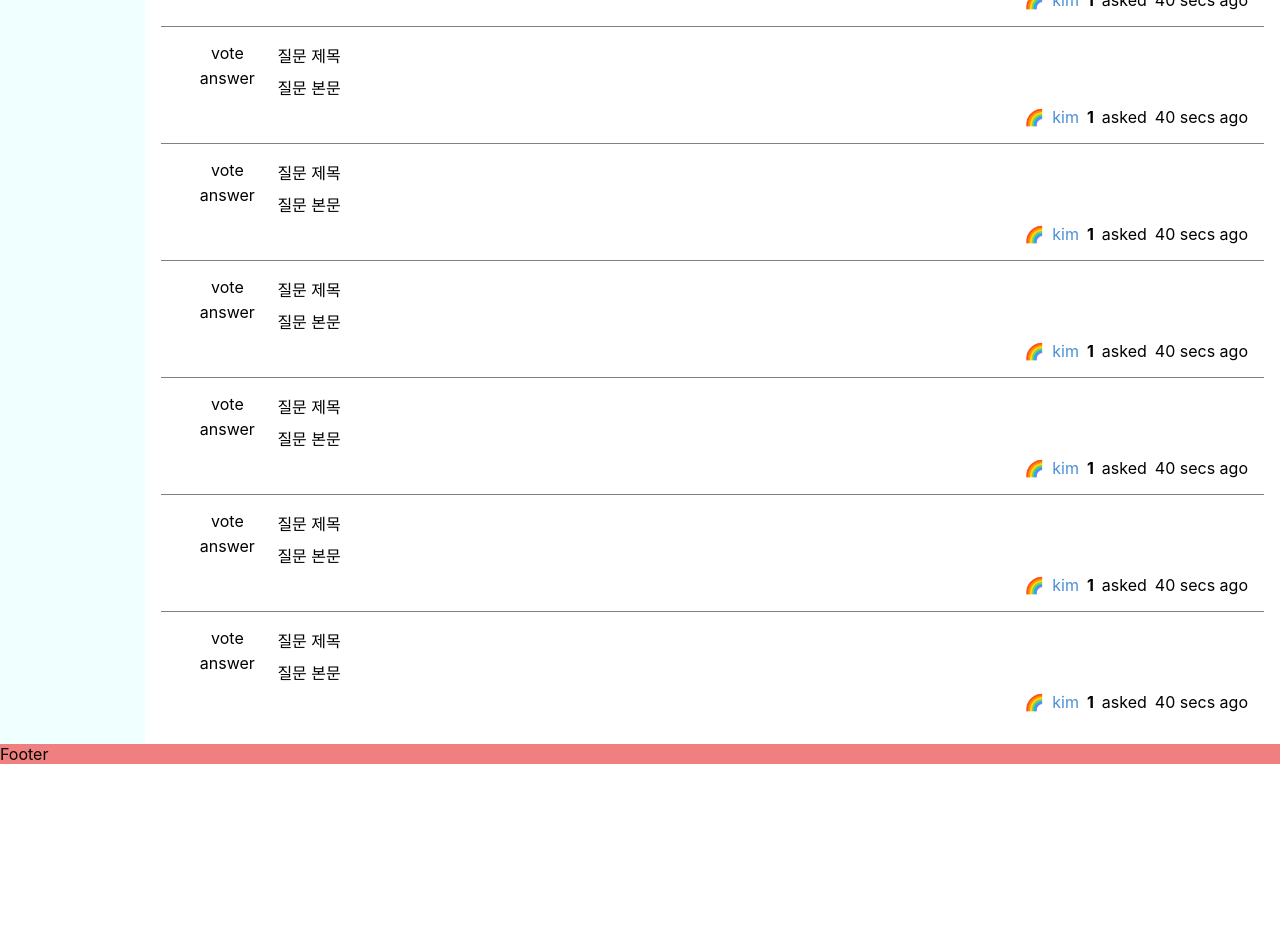
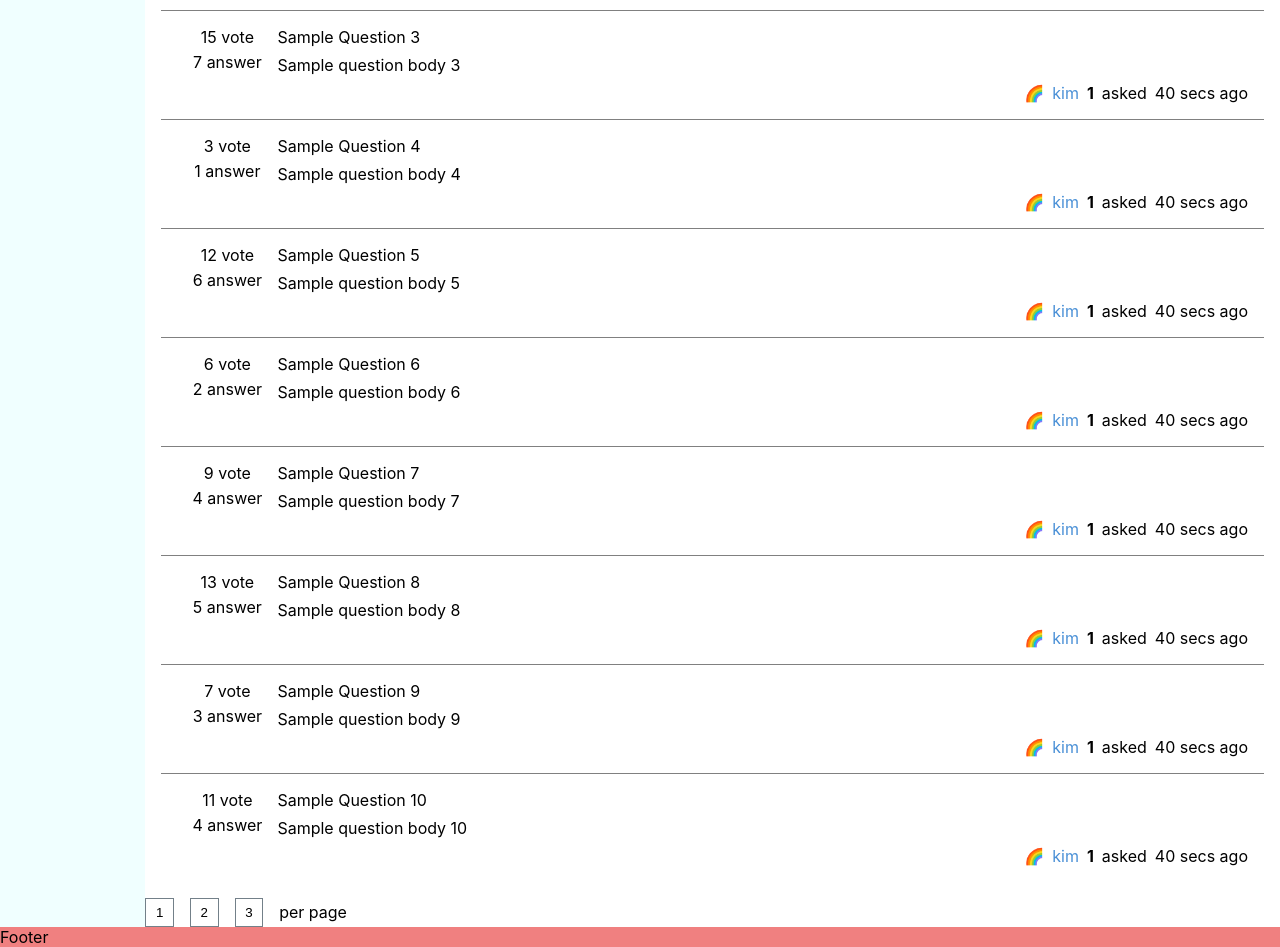
Before and after one commit to codestates-seb/seb44_pre_004, a React (Create React App) app in the folder client/: page /qna in a window 1280 px wide. Shown: the part 420-1367 px from the top of the page. Before the commit the page ends 1184 px from the top, so only its background shows below. Built offline with nearby package versions, Linux system fonts and the light colour scheme.

Commit message:
feat : 페이징 버튼 스타일 구현

```diff
--- a/client/src/components/Question.js
+++ b/client/src/components/Question.js
@@ -1,26 +1,26 @@
 import styled from 'styled-components';
 import { Link } from 'react-router-dom';
 
-const Question = () => {
+const Question = ({ question }) => {
   return (
     <Container>
       <div>
         <RowDiv>
-          <span>{/* votes */} vote</span>
+          <span>{question.voteCount} vote</span>
         </RowDiv>
 
         <RowDiv>
           <div>
-            <span>{/* answers */} answer</span>
+            <span>{question.answerCount} answer</span>
           </div>
         </RowDiv>
       </div>
 
       <ColumDiv>
         <H3>
-          <Link to={`/qna/:qna-id`}>{/* title */}질문 제목</Link>
+          <Link to={`/qna/:qna-id`}>{question.title}</Link>
         </H3>
-        <div>{/* body */}질문 본문</div>
+        <div>{question.body}</div>
         <ColumDiv>
           <AuthorDiv>
             <span>{/* 프로필 이미지 */}🌈</span>
--- a/client/src/pages/Questions.js
+++ b/client/src/pages/Questions.js
@@ -1,5 +1,69 @@
 import styled from 'styled-components';
 import Question from '../components/Question';
+import { Link } from 'react-router-dom';
+
+const questionData = [
+  {
+    voteCount: 10,
+    answerCount: 5,
+    title: 'Sample Question 1',
+    body: 'Sample question body 1',
+  },
+  {
+    voteCount: 8,
+    answerCount: 3,
+    title: 'Sample Question 2',
+    body: 'Sample question body 2',
+  },
+  {
+    voteCount: 15,
+    answerCount: 7,
+    title: 'Sample Question 3',
+    body: 'Sample question body 3',
+  },
+  {
+    voteCount: 3,
+    answerCount: 1,
+    title: 'Sample Question 4',
+    body: 'Sample question body 4',
+  },
+  {
+    voteCount: 12,
+    answerCount: 6,
+    title: 'Sample Question 5',
+    body: 'Sample question body 5',
+  },
+  {
+    voteCount: 6,
+    answerCount: 2,
+    title: 'Sample Question 6',
+    body: 'Sample question body 6',
+  },
+  {
+    voteCount: 9,
+    answerCount: 4,
+    title: 'Sample Question 7',
+    body: 'Sample question body 7',
+  },
+  {
+    voteCount: 13,
+    answerCount: 5,
+    title: 'Sample Question 8',
+    body: 'Sample question body 8',
+  },
+  {
+    voteCount: 7,
+    answerCount: 3,
+    title: 'Sample Question 9',
+    body: 'Sample question body 9',
+  },
+  {
+    voteCount: 11,
+    answerCount: 4,
+    title: 'Sample Question 10',
+    body: 'Sample question body 10',
+  },
+];
 
 const Questions = () => {
   return (
@@ -16,16 +80,25 @@ const Questions = () => {
       </MainComponent>
       <MainComponent>
         <QuestionDiv>
-          <Question></Question>
-          <Question></Question>
-          <Question></Question>
-          <Question></Question>
-          <Question></Question>
-          <Question></Question>
-          <Question></Question>
-          <Question></Question>
+          {questionData.map((question, index) => (
+            <Question key={index} question={question} />
+          ))}
         </QuestionDiv>
       </MainComponent>
+      <RowWrapDiv>
+        <RowDiv>
+          <Link to={`/qna`}>
+            <PagingButton>1</PagingButton>
+          </Link>
+          <Link to={`/qna`}>
+            <PagingButton>2</PagingButton>
+          </Link>
+          <Link to={`/qna`}>
+            <PagingButton>3</PagingButton>
+          </Link>
+          per page
+        </RowDiv>
+      </RowWrapDiv>
     </>
   );
 };
@@ -65,4 +138,31 @@ const QuestionDiv = styled.div`
   width: 100%;
 `;
 
+const RowWrapDiv = styled.div`
+  width: 100%;
+  display: flex;
+  flex-wrap: wrap;
+  justify-content: space-between;
+`;
+
+const RowDiv = styled.div`
+  display: flex;
+  justify-content: space-between;
+  align-items: center;
+  gap: 1rem;
+`;
+
+const PagingButton = styled.button`
+  display: flex;
+  justify-content: center;
+  align-items: center;
+
+  height: 1.8rem;
+  background-color: ${(props) => props.backColor || 'none'};
+  padding: 0.6rem;
+  border: 1px solid #738089;
+
+  cursor: pointer;
+`;
+
 export default Questions;
```
